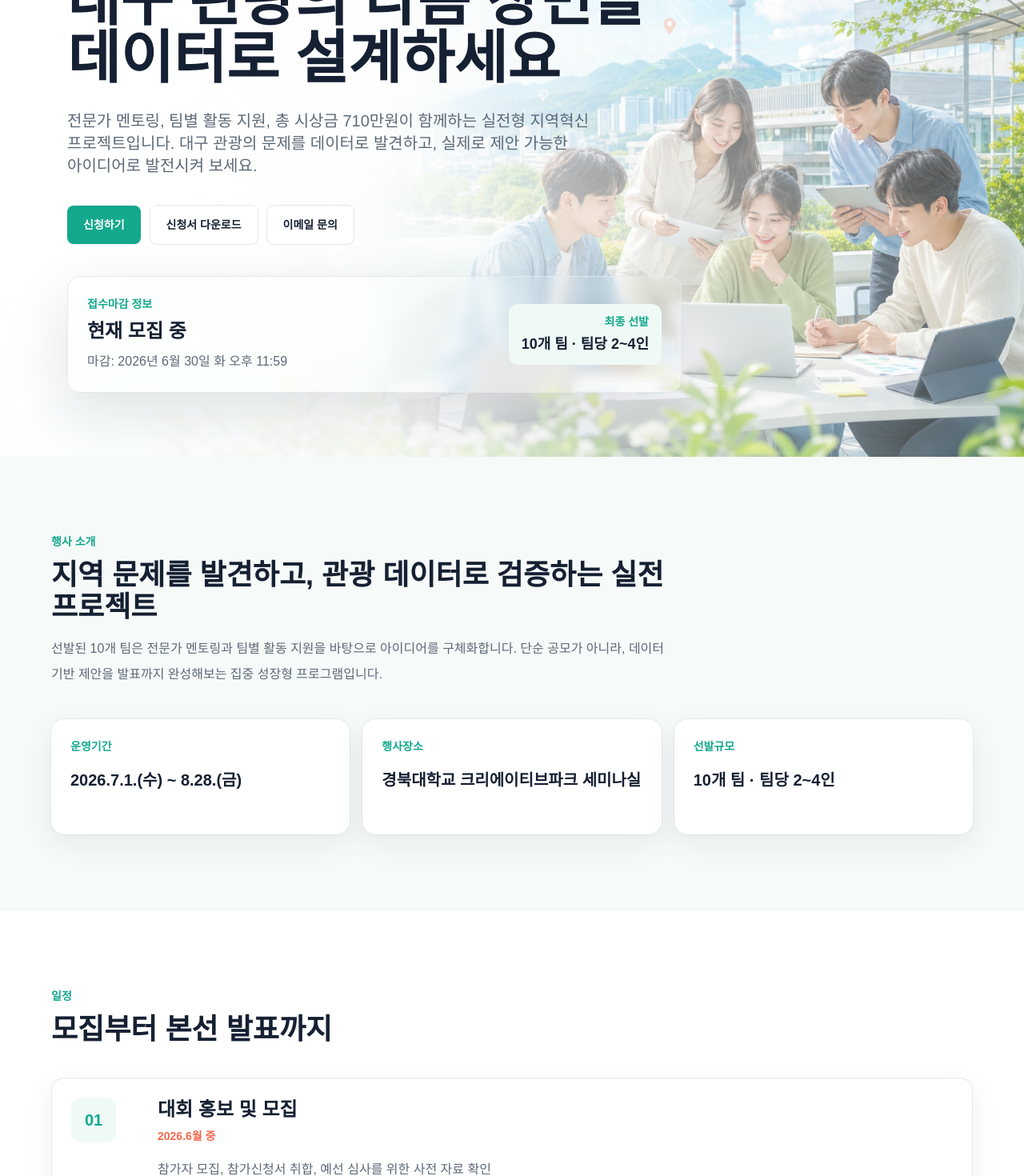
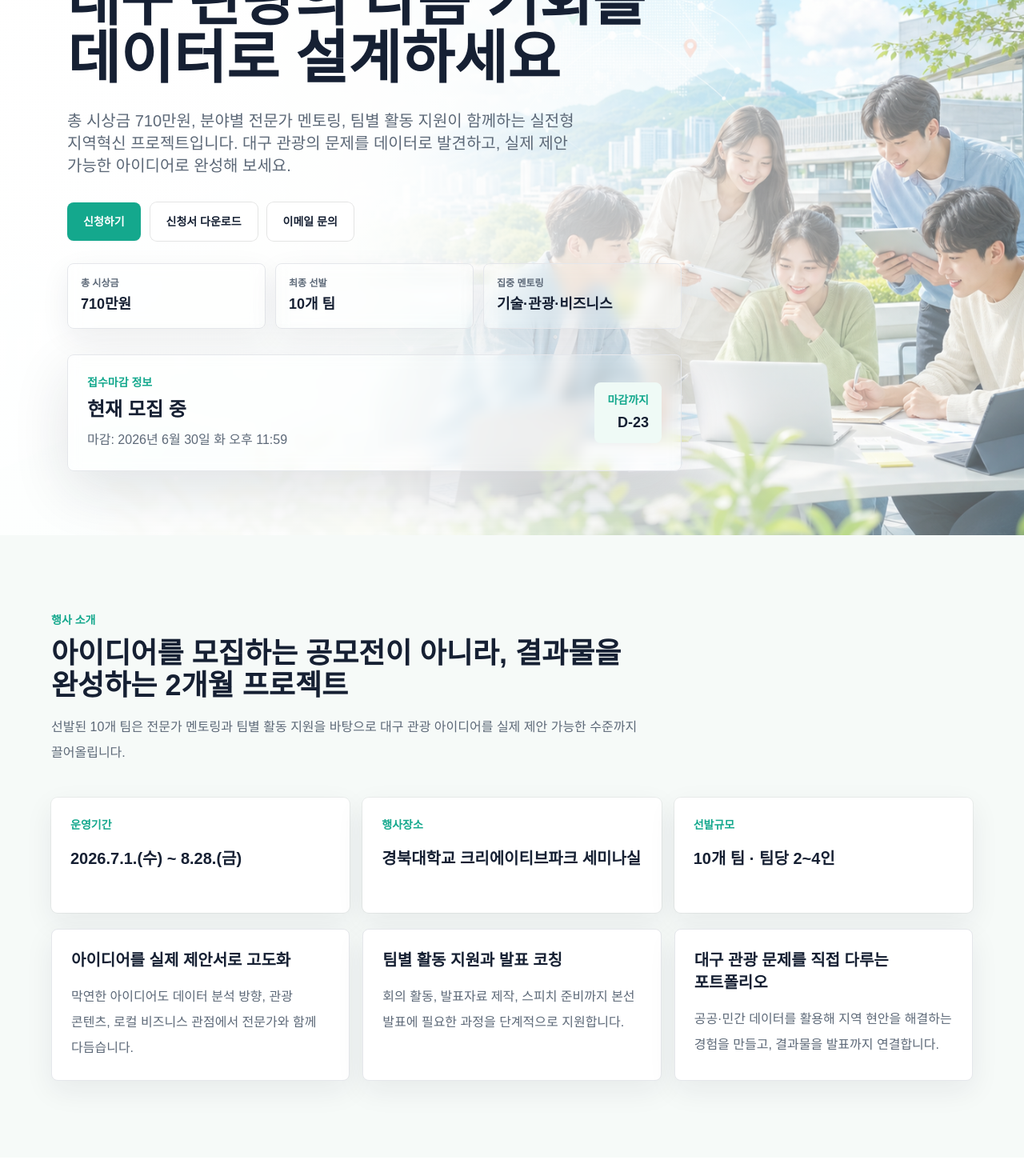
Before and after one commit to socialon7-svg/tour-hackathon-site, a Next.js app: page / in a window 1280 px wide. Shown: the part 260-1730 px from the top of the page at 80% size. Built offline with nearby package versions, Linux system fonts and the light colour scheme.

Commit message:
Improve landing page conversion design

```diff
--- a/src/app/page.tsx
+++ b/src/app/page.tsx
@@ -18,6 +18,13 @@ function formatDeadline(deadline: string) {
   }).format(new Date(deadline));
 }
 
+function getDaysLeft(deadline: string) {
+  const today = new Date();
+  const end = new Date(deadline);
+  const diff = end.getTime() - today.getTime();
+  return Math.max(0, Math.ceil(diff / (1000 * 60 * 60 * 24)));
+}
+
 // Section title keeps every section aligned with the same visual rhythm.
 function SectionHeading({
   eyebrow,
@@ -29,10 +36,12 @@ function SectionHeading({
   description?: string;
 }) {
   return (
-    <div className="max-w-3xl">
-      <p className="text-sm font-extrabold text-mint">{eyebrow}</p>
-      <h2 className="mt-3 text-3xl font-black leading-tight tracking-normal text-ink sm:text-4xl">{title}</h2>
-      {description ? <p className="mt-4 text-base leading-8 text-slate">{description}</p> : null}
+    <div className="mx-auto max-w-6xl">
+      <div className="max-w-3xl">
+        <p className="text-sm font-extrabold text-mint">{eyebrow}</p>
+        <h2 className="mt-3 text-[30px] font-black leading-tight tracking-normal text-ink sm:text-4xl">{title}</h2>
+        {description ? <p className="mt-4 break-keep text-base leading-8 text-slate">{description}</p> : null}
+      </div>
     </div>
   );
 }
@@ -69,16 +78,17 @@ function ActionLink({
 export default function Home() {
   const closed = isRegistrationClosed(event.registrationDeadline);
   const deadlineText = formatDeadline(event.registrationDeadline);
+  const daysLeft = getDaysLeft(event.registrationDeadline);
 
   return (
     <main className="bg-paper">
       {/* Sticky navigation gives users quick access to every required section. */}
-      <nav className="sticky top-0 z-40 border-b border-black/8 bg-white/92 text-ink shadow-[0_1px_18px_rgba(15,23,42,0.04)] backdrop-blur">
+      <nav className="sticky top-0 z-40 border-b border-black/8 bg-white/94 text-ink shadow-[0_1px_18px_rgba(15,23,42,0.04)] backdrop-blur">
         <div className="mx-auto flex max-w-6xl items-center justify-between gap-4 px-5 py-4">
           <a className="text-xl font-black tracking-normal text-ink sm:text-2xl" href="#hero">
             APBL 2026
           </a>
-          <div className="hidden items-center gap-7 text-[15px] font-extrabold text-ink md:flex">
+          <div className="hidden items-center gap-7 text-[15px] font-extrabold text-ink/82 md:flex">
             <a className="hover:text-mint" href="#intro">
               소개
             </a>
@@ -107,19 +117,19 @@ export default function Home() {
           priority
           className="object-cover object-center opacity-90"
         />
-        <div className="absolute inset-0 bg-[linear-gradient(90deg,rgba(255,255,255,0.97)_0%,rgba(255,255,255,0.91)_34%,rgba(255,255,255,0.52)_62%,rgba(255,255,255,0.12)_100%)]" />
+        <div className="absolute inset-0 bg-[linear-gradient(90deg,rgba(255,255,255,0.98)_0%,rgba(255,255,255,0.94)_36%,rgba(255,255,255,0.62)_66%,rgba(255,255,255,0.2)_100%)]" />
         <div className="relative mx-auto flex min-h-[calc(100vh-76px)] max-w-6xl flex-col justify-center px-5 py-16 sm:py-20">
           <div className="max-w-3xl">
             <p className="inline-flex rounded-full bg-white px-4 py-2 text-sm font-extrabold text-mint shadow-sm ring-1 ring-mint/15">
               {event.organizer} · {event.subtitle}
             </p>
-            <h1 className="mt-7 text-[42px] font-black leading-[1.08] tracking-normal text-ink sm:text-6xl lg:text-7xl">
-              대구 관광의 다음 장면을 데이터로 설계하세요
+            <h1 className="mt-7 max-w-[760px] text-[40px] font-black leading-[1.08] tracking-normal text-ink sm:text-6xl lg:text-[72px]">
+              대구 관광의 다음 기회를 데이터로 설계하세요
             </h1>
             <p className="mt-7 max-w-2xl text-lg font-medium leading-9 text-slate sm:text-xl">
               {event.introduction}
             </p>
-            <div className="mt-9 flex flex-col gap-3 sm:flex-row sm:flex-wrap">
+            <div className="mt-8 flex flex-col gap-3 sm:flex-row sm:flex-wrap">
               <ActionLink href={closed ? "#deadline" : event.applicationUrl} variant="secondary">
                 {closed ? "접수마감" : "신청하기"}
               </ActionLink>
@@ -130,22 +140,28 @@ export default function Home() {
                 이메일 문의
               </ActionLink>
             </div>
+            <div className="mt-7 grid max-w-3xl gap-3 sm:grid-cols-3">
+              {event.highlights.map((item) => (
+                <div className="rounded-lg border border-black/8 bg-white/88 px-4 py-4 shadow-card backdrop-blur" key={item.label}>
+                  <p className="text-xs font-extrabold text-slate">{item.label}</p>
+                  <p className="mt-1 break-keep text-lg font-black text-ink">{item.value}</p>
+                </div>
+              ))}
+            </div>
           </div>
 
           <div
             id="deadline"
-            className="mt-10 grid max-w-3xl gap-4 rounded-2xl border border-black/8 bg-white/94 p-5 shadow-soft backdrop-blur sm:grid-cols-[1fr_auto] sm:items-center sm:p-6"
+            className="mt-8 grid max-w-3xl gap-4 rounded-lg border border-black/8 bg-white/94 p-5 shadow-soft backdrop-blur sm:grid-cols-[1fr_auto] sm:items-center sm:p-6"
           >
             <div>
               <p className="text-sm font-extrabold text-mint">접수마감 정보</p>
               <p className="mt-2 text-2xl font-black text-ink">{closed ? "접수마감" : "현재 모집 중"}</p>
               <p className="mt-2 text-base leading-7 text-slate">마감: {deadlineText}</p>
             </div>
-            <div className="rounded-xl bg-[#effaf6] px-4 py-3 text-left sm:text-right">
-              <p className="text-sm font-extrabold text-mint">최종 선발</p>
-              <p className="mt-1 text-lg font-black text-ink">
-                {event.capacity} · {event.teamSize}
-              </p>
+            <div className="rounded-lg bg-[#effaf6] px-4 py-3 text-left sm:text-right">
+              <p className="text-sm font-extrabold text-mint">{closed ? "모집 상태" : "마감까지"}</p>
+              <p className="mt-1 text-lg font-black text-ink">{closed ? "접수 종료" : `D-${daysLeft}`}</p>
             </div>
           </div>
         </div>
@@ -156,8 +172,8 @@ export default function Home() {
         <div className="mx-auto max-w-6xl">
           <SectionHeading
             eyebrow="행사 소개"
-            title="지역 문제를 발견하고, 관광 데이터로 검증하는 실전 프로젝트"
-            description="선발된 10개 팀은 전문가 멘토링과 팀별 활동 지원을 바탕으로 아이디어를 구체화합니다. 단순 공모가 아니라, 데이터 기반 제안을 발표까지 완성해보는 집중 성장형 프로그램입니다."
+            title="아이디어를 모집하는 공모전이 아니라, 결과물을 완성하는 2개월 프로젝트"
+            description="선발된 10개 팀은 전문가 멘토링과 팀별 활동 지원을 바탕으로 대구 관광 아이디어를 실제 제안 가능한 수준까지 끌어올립니다."
           />
           <div className="mt-10 grid gap-4 md:grid-cols-3">
             {[
@@ -165,10 +181,18 @@ export default function Home() {
               ["행사장소", event.location],
               ["선발규모", `${event.capacity} · ${event.teamSize}`],
             ].map(([label, value]) => (
-              <div className="min-h-36 rounded-2xl bg-white p-6 shadow-card ring-1 ring-black/5" key={label}>
+              <div className="min-h-36 rounded-lg bg-white p-6 shadow-card ring-1 ring-black/5" key={label}>
                 <p className="text-sm font-extrabold text-mint">{label}</p>
                 <p className="mt-4 text-xl font-black leading-8 text-ink">{value}</p>
               </div>
+            ))}
+          </div>
+          <div className="mt-5 grid gap-4 md:grid-cols-3">
+            {event.benefits.map((item) => (
+              <article className="rounded-lg border border-black/8 bg-white p-6 shadow-card" key={item.title}>
+                <h3 className="text-xl font-black leading-7 text-ink">{item.title}</h3>
+                <p className="mt-4 break-keep text-base leading-8 text-slate">{item.description}</p>
+              </article>
             ))}
           </div>
         </div>
@@ -177,14 +201,14 @@ export default function Home() {
       {/* Schedule cards use the ordered timeline from src/data/event.ts. */}
       <section id="schedule" className="bg-white px-5 py-20 sm:py-24">
         <div className="mx-auto max-w-6xl">
-          <SectionHeading eyebrow="일정" title="모집부터 본선 발표까지" />
+          <SectionHeading eyebrow="일정" title="선발 이후에는 발표까지 단계적으로 완성합니다" />
           <div className="mt-10 grid gap-4">
             {event.schedule.map((item, index) => (
               <article
-                className="grid gap-5 rounded-2xl border border-black/8 bg-white p-6 shadow-card md:grid-cols-[88px_1fr]"
+                className="grid gap-5 rounded-lg border border-black/8 bg-white p-6 shadow-card md:grid-cols-[88px_1fr]"
                 key={item.title}
               >
-                <div className="flex h-14 w-14 items-center justify-center rounded-xl bg-[#effaf6] text-xl font-black text-mint">
+                <div className="flex h-14 w-14 items-center justify-center rounded-lg bg-[#effaf6] text-xl font-black text-mint">
                   {String(index + 1).padStart(2, "0")}
                 </div>
                 <div className="min-w-0">
@@ -204,9 +228,9 @@ export default function Home() {
       {/* Target, theme, and data are grouped because applicants scan these together. */}
       <section id="theme" className="px-5 py-20 sm:py-24">
         <div className="mx-auto max-w-6xl">
-          <SectionHeading eyebrow="참가 정보" title="누가, 어떤 주제로, 어떤 데이터를 활용하나요?" />
+          <SectionHeading eyebrow="참가 정보" title="대구를 잘 아는 팀이라면, 데이터 경험이 많지 않아도 시작할 수 있습니다" />
           <div className="mt-10 grid items-stretch gap-5 lg:grid-cols-[0.95fr_1.1fr_0.95fr]">
-            <div className="rounded-2xl bg-white p-6 shadow-card ring-1 ring-black/5">
+            <div className="rounded-lg bg-white p-6 shadow-card ring-1 ring-black/5">
               <p className="text-sm font-extrabold text-mint">모집대상</p>
               <ul className="mt-5 space-y-4">
                 {event.target.map((item) => (
@@ -217,11 +241,11 @@ export default function Home() {
                 ))}
               </ul>
             </div>
-            <div className="rounded-2xl bg-ink p-7 text-white shadow-soft">
+            <div className="rounded-lg bg-ink p-7 text-white shadow-soft">
               <p className="text-sm font-extrabold text-[#7ae1cd]">대회 주제</p>
               <h2 className="mt-5 break-keep text-3xl font-black leading-[1.35]">{event.theme}</h2>
             </div>
-            <div className="rounded-2xl bg-white p-6 shadow-card ring-1 ring-black/5">
+            <div className="rounded-lg bg-white p-6 shadow-card ring-1 ring-black/5">
               <p className="text-sm font-extrabold text-mint">활용 데이터</p>
               <ul className="mt-5 space-y-3">
                 {event.dataSources.map((item) => (
@@ -238,10 +262,10 @@ export default function Home() {
       {/* Prize section mirrors the PDF award budget in applicant-friendly language. */}
       <section className="bg-white px-5 py-20 sm:py-24">
         <div className="mx-auto max-w-6xl">
-          <SectionHeading eyebrow="시상품" title="총 시상금 710만원" />
+          <SectionHeading eyebrow="시상품" title="성과를 만든 팀에게 총 710만원을 시상합니다" />
           <div className="mt-10 grid gap-4 sm:grid-cols-2 lg:grid-cols-4">
             {event.prizes.map((prize) => (
-              <article className="rounded-2xl border border-black/8 bg-white p-6 shadow-card" key={prize.name}>
+              <article className="rounded-lg border border-black/8 bg-white p-6 shadow-card" key={prize.name}>
                 <p className="text-xl font-black text-ink">{prize.name}</p>
                 <p className="mt-5 text-4xl font-black text-mint">{prize.amount}</p>
                 <p className="mt-3 text-sm font-extrabold text-slate">{prize.count}</p>
@@ -257,7 +281,7 @@ export default function Home() {
           <SectionHeading eyebrow="FAQ" title="자주 묻는 질문" />
           <div className="mt-10 space-y-3">
             {event.faqs.map((faq) => (
-              <details className="group rounded-2xl bg-white p-6 shadow-card ring-1 ring-black/5" key={faq.question}>
+              <details className="group rounded-lg bg-white p-6 shadow-card ring-1 ring-black/5" key={faq.question}>
                 <summary className="cursor-pointer list-none text-lg font-black leading-7 text-ink">
                   <span className="inline-flex w-full items-center justify-between gap-4">
                     {faq.question}
@@ -273,15 +297,15 @@ export default function Home() {
 
       {/* Application section repeats the core actions near the bottom for conversion. */}
       <section id="apply" className="bg-[#e8f8f3] px-5 py-20 sm:py-24">
-        <div className="mx-auto grid max-w-6xl items-center gap-8 rounded-3xl bg-white p-6 shadow-soft ring-1 ring-black/5 md:grid-cols-[1fr_auto] md:p-10">
+        <div className="mx-auto grid max-w-6xl items-center gap-8 rounded-lg bg-white p-6 shadow-soft ring-1 ring-black/5 md:grid-cols-[1fr_auto] md:p-10">
           <div>
             <p className="text-sm font-extrabold text-mint">신청 방법</p>
             <h2 className="mt-3 break-keep text-3xl font-black leading-tight text-ink sm:text-4xl">
-              선발 기회를 놓치지 않도록 신청서를 먼저 제출하세요
+              팀이 정해졌다면, 신청서부터 먼저 제출하세요
             </h2>
             <p className="mt-5 max-w-2xl break-keep text-base leading-8 text-slate">
-              신청서를 다운로드해 작성한 뒤 {event.contactEmail}으로 제출하세요. 제출 자료를 바탕으로 전문 심사위원
-              4인이 최종 10개 팀을 선발하며, 선발 팀에는 멘토링과 본선 발표 준비 과정이 제공됩니다.
+              최종 선발 규모는 10개 팀입니다. 신청서를 다운로드해 작성한 뒤 {event.contactEmail}으로 제출하세요.
+              제출 자료를 바탕으로 전문 심사위원 4인이 선발하며, 선발 팀에는 멘토링과 본선 발표 준비 과정이 제공됩니다.
             </p>
           </div>
           <div className="flex flex-col gap-3 sm:flex-row md:flex-col">
--- a/src/data/event.ts
+++ b/src/data/event.ts
@@ -39,7 +39,26 @@ export const event = {
   officeHours: "월~금 10:30~17:30",
   heroImage: "/images/apbl-hero.png",
   introduction:
-    "전문가 멘토링, 팀별 활동 지원, 총 시상금 710만원이 함께하는 실전형 지역혁신 프로젝트입니다. 대구 관광의 문제를 데이터로 발견하고, 실제로 제안 가능한 아이디어로 발전시켜 보세요.",
+    "총 시상금 710만원, 분야별 전문가 멘토링, 팀별 활동 지원이 함께하는 실전형 지역혁신 프로젝트입니다. 대구 관광의 문제를 데이터로 발견하고, 실제 제안 가능한 아이디어로 완성해 보세요.",
+  highlights: [
+    { label: "총 시상금", value: "710만원" },
+    { label: "최종 선발", value: "10개 팀" },
+    { label: "집중 멘토링", value: "기술·관광·비즈니스" },
+  ],
+  benefits: [
+    {
+      title: "아이디어를 실제 제안서로 고도화",
+      description: "막연한 아이디어도 데이터 분석 방향, 관광 콘텐츠, 로컬 비즈니스 관점에서 전문가와 함께 다듬습니다.",
+    },
+    {
+      title: "팀별 활동 지원과 발표 코칭",
+      description: "회의 활동, 발표자료 제작, 스피치 준비까지 본선 발표에 필요한 과정을 단계적으로 지원합니다.",
+    },
+    {
+      title: "대구 관광 문제를 직접 다루는 포트폴리오",
+      description: "공공·민간 데이터를 활용해 지역 현안을 해결하는 경험을 만들고, 결과물을 발표까지 연결합니다.",
+    },
+  ],
   target: [
     "대구시에 주소를 둔 대학생 및 대학원생",
     "대구시에 주소를 둔 시민",
@@ -97,7 +116,7 @@ export const event = {
   faqs: [
     {
       question: "개인으로 신청할 수 있나요?",
-      answer: "공식 참가 단위는 2~4인 팀입니다. 개인 참가 희망자는 신청 전 운영사에 팀 구성 가능 여부를 문의해 주세요.",
+      answer: "공식 참가 단위는 2~4인 팀입니다. 개인 참가를 희망한다면 신청 전 운영사무국에 팀 구성 가능 여부를 문의해 주세요.",
     },
     {
       question: "최종 몇 팀이 참여하나요?",
@@ -109,7 +128,7 @@ export const event = {
     },
     {
       question: "본선 발표 형식은 어떻게 되나요?",
-      answer: "팀별 7분 발표와 5분 질의응답으로 진행되며, 10개 팀 전원이 발표합니다.",
+      answer: "팀별 7분 발표와 5분 질의응답으로 진행됩니다. 발표 전 멘토링과 자료 준비 과정을 통해 완성도를 높일 수 있습니다.",
     },
   ] satisfies FaqItem[],
 };
```
